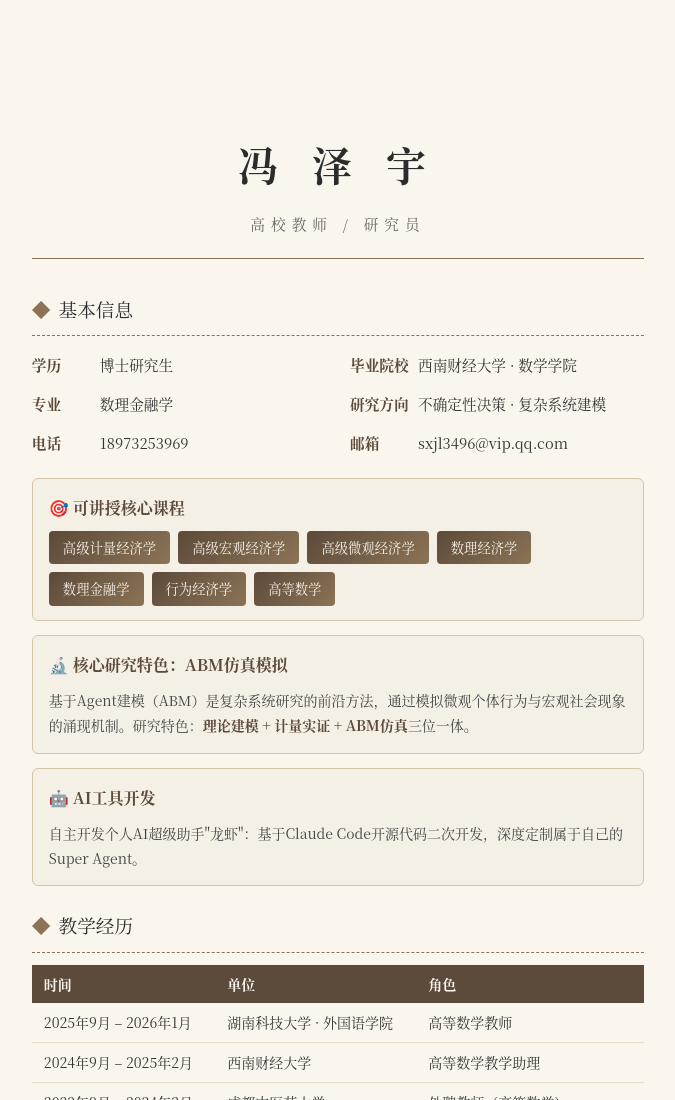
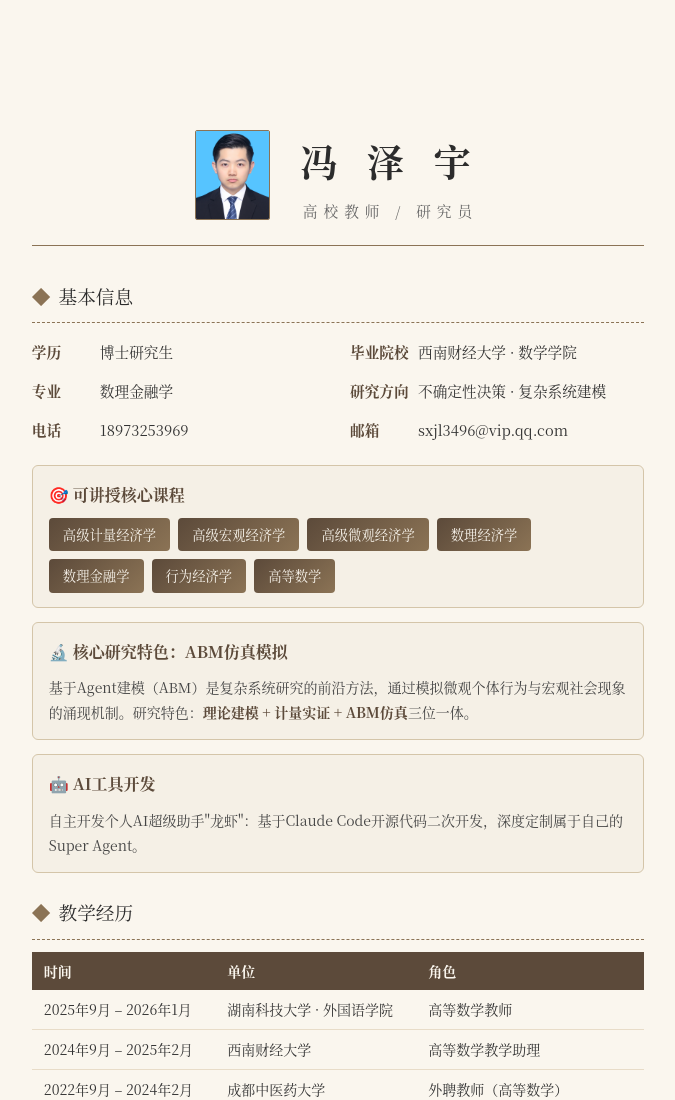
Before and after one commit to sxjl3496-spec/resume-ink2, a plain HTML site: page index.html in a window 1280 px wide. Shown: the top 1100 px of the page, without its empty margins (302-977 px from the left). Drawn offline with Linux system fonts and the light colour scheme.

Commit message:
Add photo

```diff
--- a/index.html
+++ b/index.html
@@ -8,9 +8,10 @@
 *{margin:0;padding:0;box-sizing:border-box}
 body{font-family:"STKaiti","KaiTi","Noto Serif CJK SC",serif;font-size:11pt;line-height:1.9;color:#2c2c2c;background:#f5f0e8;min-height:100vh}
 .page{width:210mm;min-height:297mm;background:#faf6ee;margin:0 auto 20px auto;padding:28mm 24mm;box-shadow:0 4px 20px rgba(0,0,0,0.1);position:relative;page-break-after:always;border-radius:8px}
-.header{text-align:center;margin-bottom:25px;padding:20px;border-bottom:1px solid #8b7355}
-.header h1{font-size:30pt;color:#2c2c2c;letter-spacing:12px;margin-bottom:8px}
-.header .subtitle{font-size:11pt;color:#666;letter-spacing:6px}
+.header{display:flex;align-items:center;justify-content:center;gap:30px;margin-bottom:25px;padding:20px;border-bottom:1px solid #8b7355}
+.photo{width:75px;height:90px;object-fit:cover;border:1px solid #8b7355;border-radius:2px}
+.header h1{font-size:28pt;color:#2c2c2c;letter-spacing:10px}
+.header .subtitle{font-size:11pt;color:#666;letter-spacing:6px;text-align:center}
 .section{margin-bottom:18px}
 .section-title{font-size:14pt;color:#2c2c2c;padding:8px 0;margin-bottom:12px;border-bottom:1px dashed #8b7355}
 .section-title::before{content:'◆';color:#8b7355;margin-right:8px}
@@ -49,8 +50,11 @@ body{font-family:"STKaiti","KaiTi","Noto Serif CJK SC",serif;font-size:11pt;line
 <body>
 <div class="page">
 <div class="header">
+<img class="photo" src="photo.jpg" alt="证件照">
+<div>
 <h1>冯 泽 宇</h1>
 <div class="subtitle">高校教师 / 研究员</div>
+</div>
 </div>
 <div class="section">
 <div class="section-title">基本信息</div>
```
